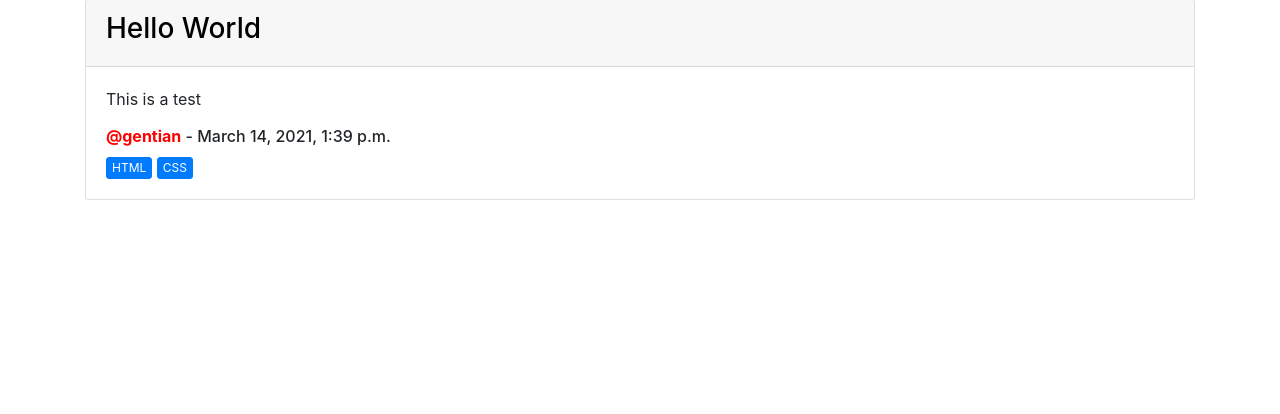
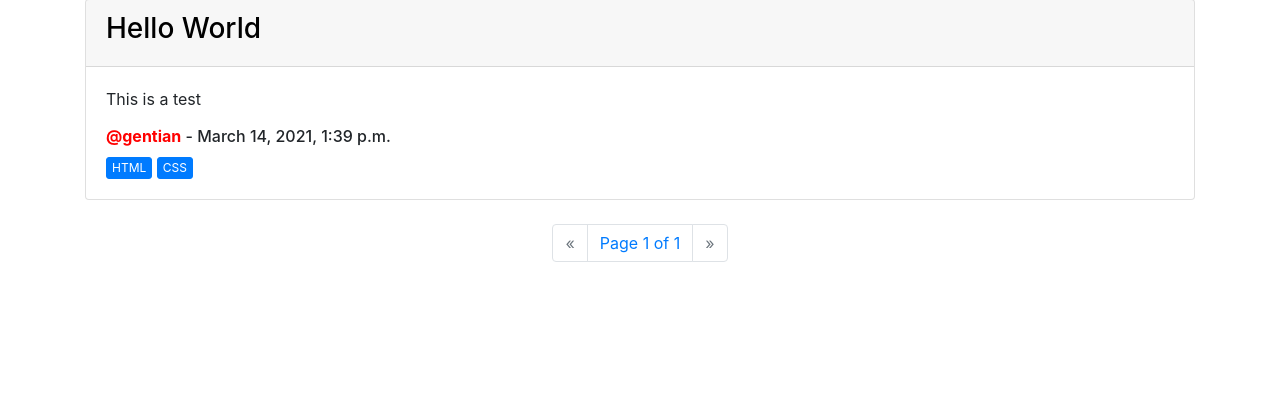
Before and after one commit to EolNuha/bibliostack, a Django app: page /datadump/ in a window 1280 px wide. Shown: the part 245-659 px from the top of the page. Run offline with Django 3.2, Linux system fonts and the light colour scheme; data comes from the database, SQL or seed files in the repository; parts of the project's set-up code (start-up, migrations or seed data) failed here and were passed over.

Commit message:
Added pagination

```diff
--- /dev/null
+++ b/datadump/static/datadump/styles/base.css
@@ -0,0 +1,22 @@
+  .btn-tag {
+    padding: 1px 5px !important;
+    font-size: 12px !important;
+    line-height: 1.5 !important;
+    border-radius: 3px !important;
+  }
+
+  .user-bold {
+    color: red;
+  }
+
+  a {
+    text-decoration: none;
+    color: #000;
+  }
+
+  a:hover {
+    text-decoration: none;
+    color: #000;
+  }
+  .card {margin: 20px 0px;}
+  .jumbotron {margin: 20px 0px; padding: 32px 16px;}
--- a/datadump/templates/datadump/base.html
+++ b/datadump/templates/datadump/base.html
@@ -1,9 +1,11 @@
 <!DOCTYPE html>
 <html lang="en">
+{% load static %}
 <head>
     <meta charset="utf-8">
     <meta name="viewport" content="width=device-width, initial-scale=1">
     <title>{% block title %}{% endblock %}</title>
+    <link rel="shortcut icon" type="image/png" href="{% static 'datadump/images/examplelogo.png' %}">
     <link rel="stylesheet" href="https://cdn.jsdelivr.net/npm/bootstrap@4.6.0/dist/css/bootstrap.min.css"
           integrity="sha384-B0vP5xmATw1+K9KRQjQERJvTumQW0nPEzvF6L/Z6nronJ3oUOFUFpCjEUQouq2+l" crossorigin="anonymous">
     <script src="https://code.jquery.com/jquery-3.5.1.slim.min.js"
@@ -15,32 +17,8 @@
     <script src="https://cdn.jsdelivr.net/npm/bootstrap@5.0.0-beta2/dist/js/bootstrap.bundle.min.js"
             integrity="sha384-b5kHyXgcpbZJO/tY9Ul7kGkf1S0CWuKcCD38l8YkeH8z8QjE0GmW1gYU5S9FOnJ0"
             crossorigin="anonymous"></script>
+    <link rel="stylesheet" href="{% static 'datadump/styles/base.css' %}">
 </head>
-<style>
-  .btn-tag {
-    padding: 1px 5px !important;
-    font-size: 12px !important;
-    line-height: 1.5 !important;
-    border-radius: 3px !important;
-  }
-
-  .user-bold {
-    font: bold;
-    color: red;
-  }
-
-  a {
-    text-decoration: none;
-    color: #000;
-  }
-
-  a:hover {
-    text-decoration: none;
-    color: #000;
-  }
-  .card {margin: 20px 0px;}
-  .jumbotron {margin: 20px 0px; padding: 32px 16px;}
-</style>
 <body>
 <div id="content">
     {% block content %}
--- a/datadump/templates/datadump/post/list.html
+++ b/datadump/templates/datadump/post/list.html
@@ -4,7 +4,7 @@
 
 {% block content %}
 <div class="container my-4">
-    {% for post in posts %}
+    {% for post in page %}
     <div class="card">
         <a href="">
             <div class="card-header">
@@ -16,11 +16,14 @@
             <h6><b class="user-bold">@{{post.author}}</b> - {{post.publish}}</h6>
             {% for tag in post.tags.all %}
             <a href="/datadump/tag/{{tag.slug}}">
-                <button class="btn btn-primary btn-tag" data-toggle="tooltip" data-placement="bottom" title="This is the {{ tag.name }} tag">{{tag}}</button>
+                <button class="btn btn-primary btn-tag" data-toggle="tooltip" data-placement="bottom"
+                        title="This is the {{ tag.name }} tag">{{tag}}
+                </button>
             </a>
             {% endfor %}
         </div>
     </div>
     {% endfor %}
 </div>
+{% include "pagination.html" %}
 {% endblock %}
--- a/datadump/templates/pagination.html
+++ b/datadump/templates/pagination.html
@@ -1,13 +1,35 @@
-<div class="pagination">
-    <span class="step-links">
+<nav aria-label="Page navigation example">
+    <ul class="pagination justify-content-center">
         {% if page.has_previous %}
-            <a href="?page={{ page.previous_page_number }}">Previous</a>
+        <li class="page-item">
+            <a class="page-link" href="?page={{ page.previous_page_number }}" aria-label="Previous">
+                <span aria-hidden="true">&laquo;</span>
+            </a>
+        </li>
+        {% else %}
+        <li class="page-item disabled">
+            <a class="page-link" href="#" aria-label="Previous">
+                <span aria-hidden="true">&laquo;</span>
+            </a>
+        </li>
         {% endif %}
-        <span class="current">
-            Page {{ page.number }} of {{ page.paginator.num_pages }}.
-        </span>
+        <li class="page-item">
+            <a class="page-link">
+                Page {{ page.number }} of {{ page.paginator.num_pages }}
+            </a>
+        </li>
         {% if page.has_next %}
-            <a href="?page={{ page.next_page_number }}">Next</a>
+        <li class="page-item">
+            <a class="page-link" href="?page={{ page.next_page_number }}" aria-label="Next">
+                <span aria-hidden="true">&raquo;</span>
+            </a>
+        </li>
+        {% else %}
+        <li class="page-item disabled">
+            <a class="page-link" href="#" aria-label="Next">
+                <span aria-hidden="true">&raquo;</span>
+            </a>
+        </li>
         {% endif %}
-    </span>
-</div>
+    </ul>
+</nav>
--- a/datadump/views.py
+++ b/datadump/views.py
@@ -1,6 +1,7 @@
 from django.shortcuts import render, get_object_or_404
 from .models import Post
 from taggit.models import Tag
+from django.core.paginator import Paginator
 
 
 def post_list(request, tag_slug=None):
@@ -10,9 +11,13 @@ def post_list(request, tag_slug=None):
         tag = get_object_or_404(Tag, slug=tag_slug)
         posts = posts.filter(tags__in=[tag])
 
+    paginator = Paginator(posts, 5)
+    page_number = request.GET.get('page')
+    posts = paginator.get_page(page_number)
+
     context = {
-        'posts': posts,
         'tag':tag,
+        'page':posts
     }
     return render(request, 'datadump/post/list.html', context)
 
```
Also changed, not shown: datadump/static/datadump/javascript/base.js (added, +11 -0 lines).
